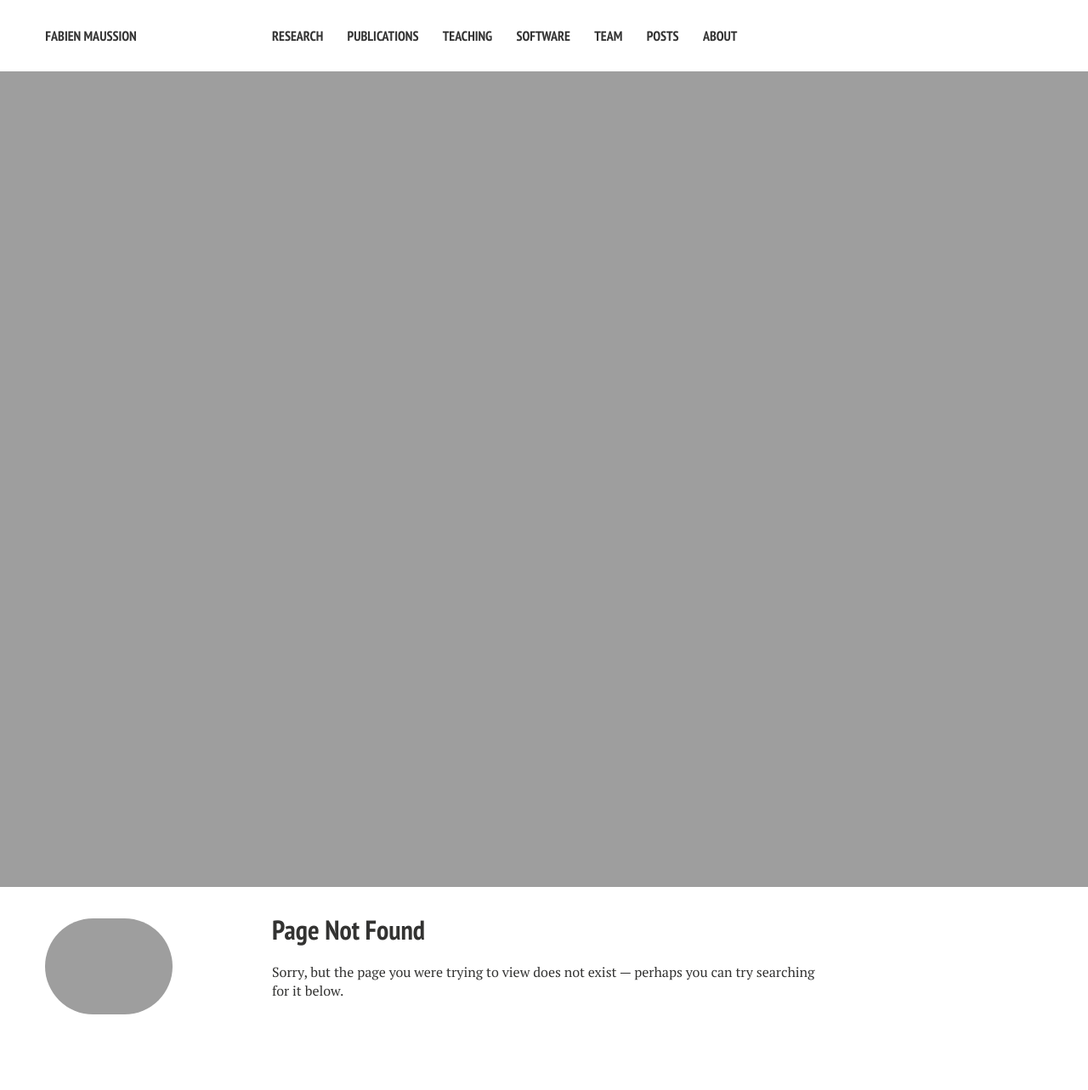
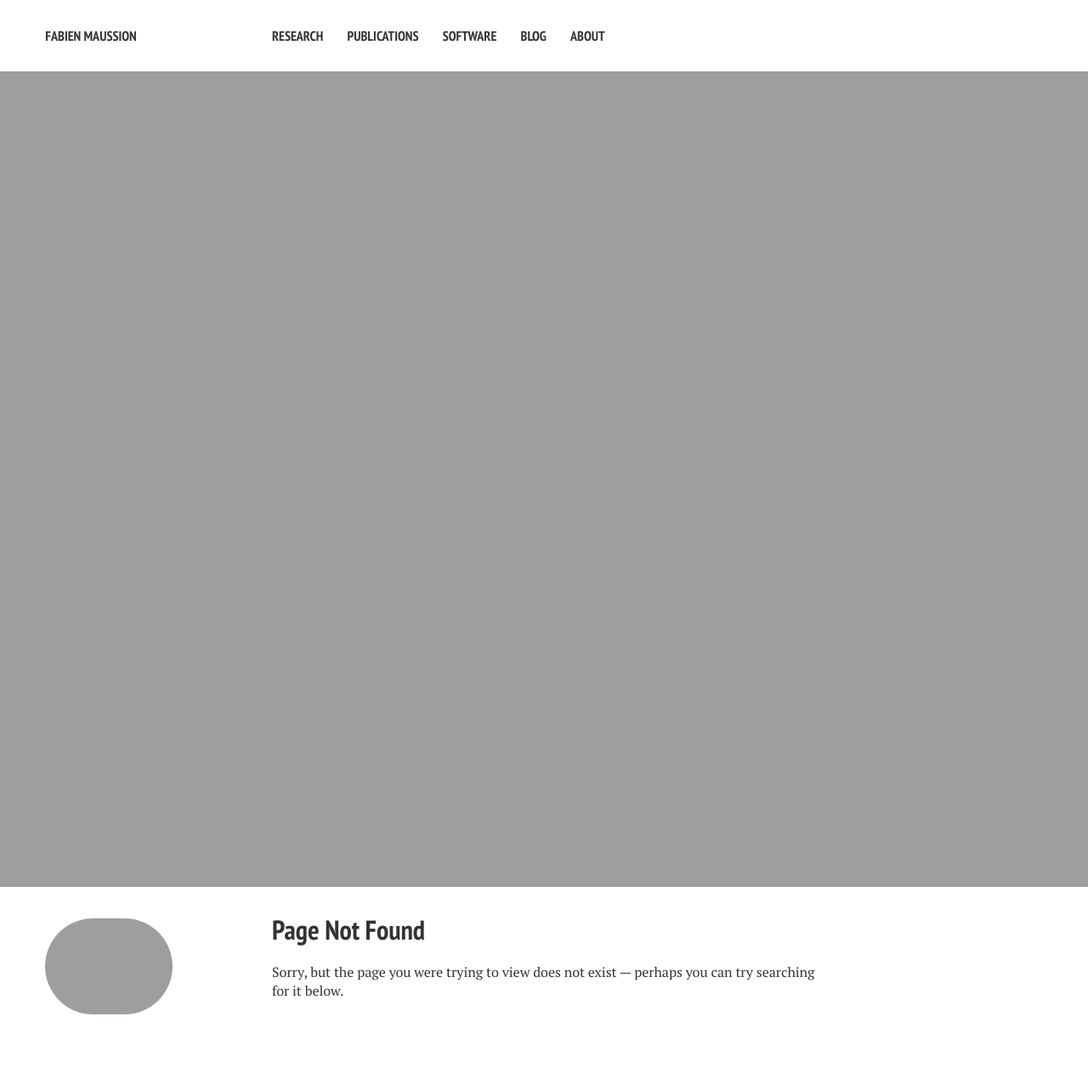
Before and after one commit to adehecq/adehecq.github.io, a Jekyll site: the page built from 404.md, in a window 1280 px wide. Shown: the whole page at 85% size. Built offline with Jekyll 4.4.1, drawn with Linux system fonts in a browser that asks for light colours; nearby versions of some CDN libraries.

Commit message:
Update navigation.yml

```diff
--- a/_data/navigation.yml
+++ b/_data/navigation.yml
@@ -6,17 +6,11 @@
 - title: Publications
   url: /publications/
 
-- title: Teaching
-  url: /teaching/
-
 - title: Software
   url: /software/
 
-- title: Team
-  url: /team/
-
-- title: Posts
-  url: /posts/
+- title: Blog
+  url: /blog/
 
 - title: About
   url: /about/
```
